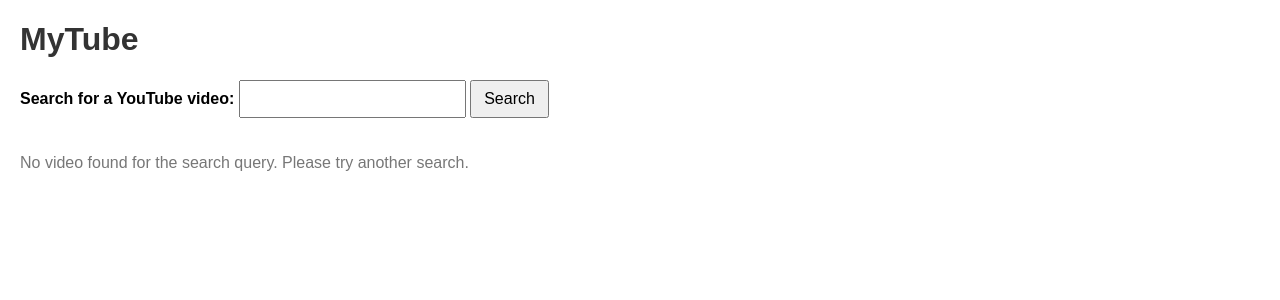
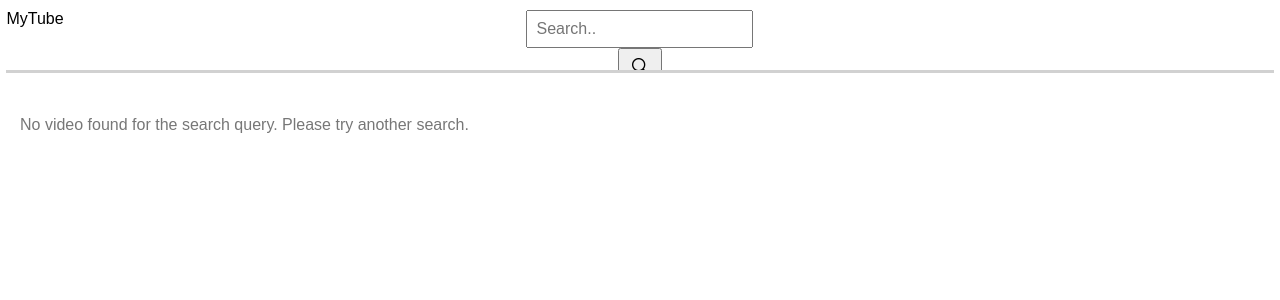
Before and after one commit to GeraAG/MyTube, a Flask app: page /search in a window 1280 px wide. Shown: the top 300 px of the page. Run offline with Flask 3, Linux system fonts and the light colour scheme; some libraries are stand-ins or nearby versions.

Commit message:
Added some styling to search bar

```diff
--- a/app.py
+++ b/app.py
@@ -44,7 +44,6 @@
         currentTime = datetime.today()
 
         for result in results:
-            print(result['type'])
             if result['type'] == "video":
                 result['viewCount'] = shorten_views(result['viewCount'])
                 #result['published'] =
@@ -70,7 +69,7 @@
                     result['published'] = str(diff.minutes) + " minutes ago"
                 else:
                     print(publishedTime)
-                    result['published'] = "Sometime ago"
+                    result['published'] = ""
 
 
 
--- a/static/css/searchStyle.css
+++ b/static/css/searchStyle.css
@@ -1,4 +1,46 @@
 /* Your styles here */
+
+.top {
+    position: fixed;
+    top: 0;
+    left: 0;
+    z-index: 999;
+    width: 99%;
+    padding-top: 10px;
+    margin-left: 0.5%;
+    margin-right: 0.5%;
+    height: 60px;
+    background-color: white;
+    overflow: auto;
+    border-bottom: solid;
+    border-color: #d1d1d1;
+}
+
+.flex {
+    display: flex;
+}
+
+.justify-start {
+    justify-content: flex-start;
+    flex: 2;
+}
+
+.search-container {
+    text-align: center;
+    flex: 1;
+}
+
+.configuration {
+    flex: 2;
+}
+
+#search-icon {
+    background: url('../icon/search-16px.png') no-repeat;
+    float: left;
+    width: 16px;
+    height: 16px;
+}
+
 body {
     font-family: Arial, sans-serif;
     margin: 20px;
@@ -9,7 +51,7 @@
 }
 
 form {
-    margin-bottom: 20px;
+    /*margin-bottom: 20px;*/
 }
 
 label {
@@ -38,6 +80,7 @@
 .thumbnail-container {
     display: flex;
     flex-wrap: wrap;
+    margin-top: 100px;
 }
 
 .thumbnail {
--- a/templates/index.html
+++ b/templates/index.html
@@ -10,13 +10,17 @@
 
 </head>
 <body>
-    <h1>MyTube</h1>
-    <div>
-        <form action="/search" method="get">
-            <label for="search_query">Search for a YouTube video:</label>
-            <input type="text" id="search_query" name="search_query" required>
-            <button type="submit">Search</button>
-        </form>
+    <div class="top flex">
+        <div class="justify-start">
+            <span id="title">MyTube<span>
+        </div>
+        <div class="search-container">
+            <form action="/search" method="get">
+                <input type="text" id="search_query" name="search_query" required placeholder="Search..">
+                <button type="submit"><span id="search-icon"></span></button>
+            </form>
+        </div>
+        <div class="configuration"></div>
     </div>
     <div id="thumbnail-container" class="thumbnail-container">
         {% if search_results %}
```
Also changed, not shown: static/icon/search-16px.png (added).
